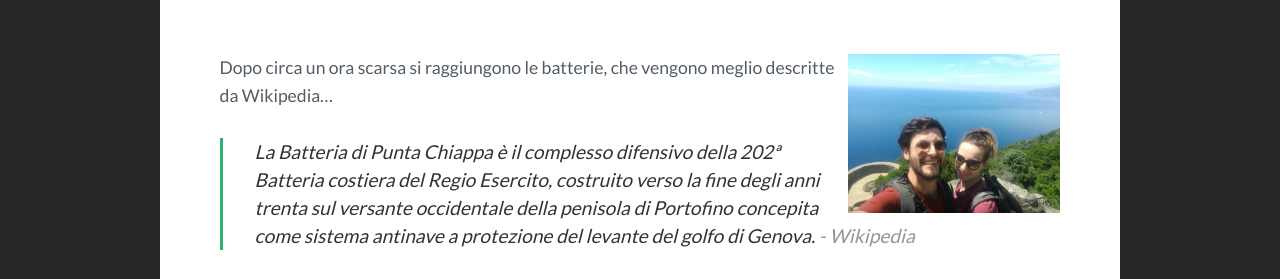
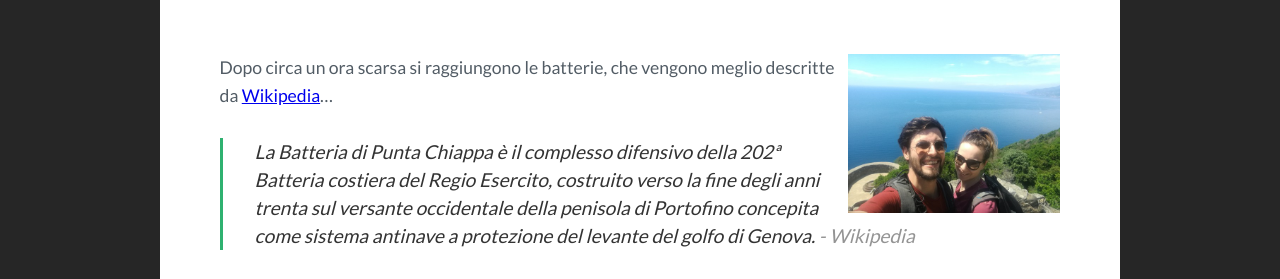
Before and after one commit to RCasatta/mirimonti, a Jekyll site: the page built from _posts/2018-05-20-san-fruttuoso.md, in a window 1280 px wide and 900 px high, scrolled down 1244 px. Shown: the part 203-482 px from the top of the window. Built offline with Jekyll 4.4.1, drawn with Linux system fonts in a browser that asks for light colours; comment, search, counter and statistics services are not loaded; part of the change alters nothing that is shown.

```diff
--- a/_posts/2018-05-20-san-fruttuoso.md
+++ b/_posts/2018-05-20-san-fruttuoso.md
@@ -21,7 +21,7 @@ Il parcheggio è molto comodo e permette di arrivare molto in fretta a San Rocco
 
 
 {% include photo.html content="MiRi_batterie.jpg" position="right" %}
-Dopo circa un ora scarsa si raggiungono le batterie, che vengono meglio descritte da Wikipedia...
+Dopo circa un ora scarsa si raggiungono le batterie, che vengono meglio descritte da [Wikipedia](https://it.wikipedia.org/wiki/Batteria_di_Punta_Chiappa)...
 
 > La Batteria di Punta Chiappa è il complesso difensivo della 202ª Batteria costiera del Regio Esercito, costruito verso la fine degli anni trenta sul versante occidentale della penisola di Portofino concepita come sistema antinave a protezione del levante del golfo di Genova.  <cite>- Wikipedia</cite>
 
```
